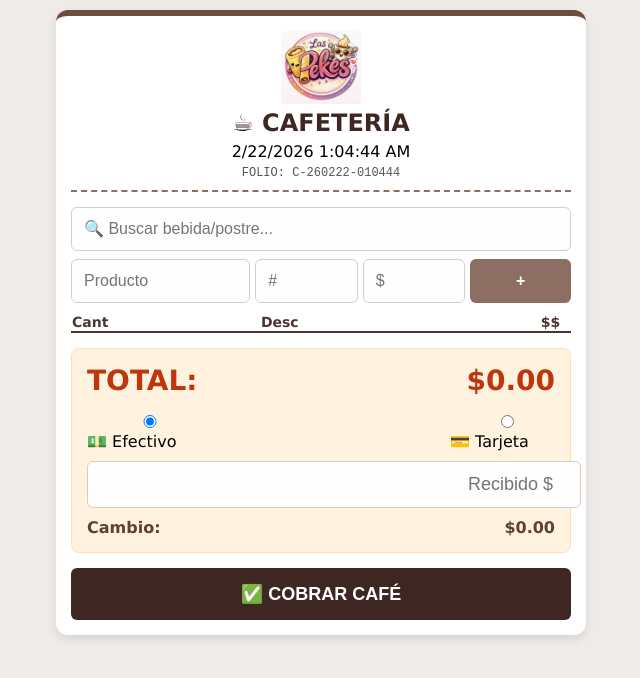
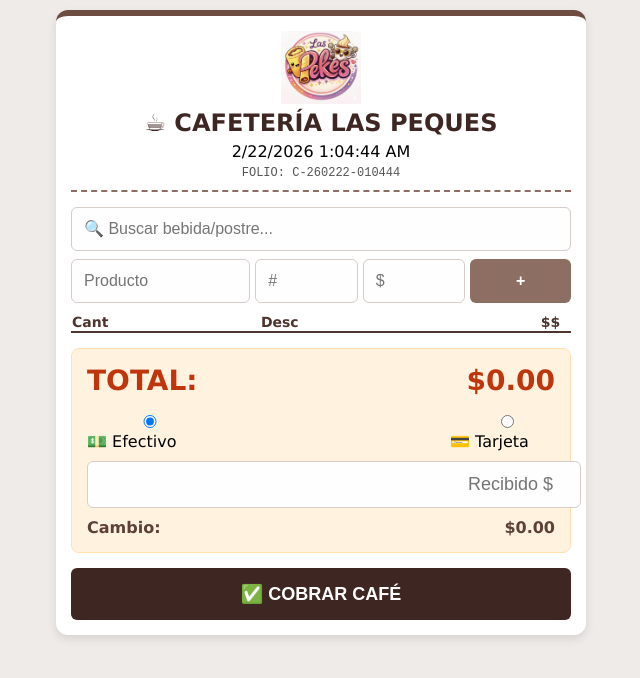
Before and after one commit to MiguelZefe/cafeteria, a plain HTML site: page index.html in a window 1280 px wide. Shown: the whole page, without its empty margins (319-959 px from the left). Drawn offline with Linux system fonts and the light colour scheme; no server answers.

Commit message:
Update café name in index.html

```diff
--- a/index.html
+++ b/index.html
@@ -53,7 +53,7 @@
     <div class="header">
         <img src="logo.png" alt="Logo" class="logo-img">
 
-        <h1>☕ Cafetería</h1>
+        <h1>☕ Cafetería Las Peques</h1>
 
         <div id="fecha-ticket-container"><span id="fecha-ticket">--/--/----</span></div>
         <div style="font-family:monospace; margin-top:5px; font-size: 12px; color: #555;">FOLIO: <span id="folio-val">---</span></div>
```
